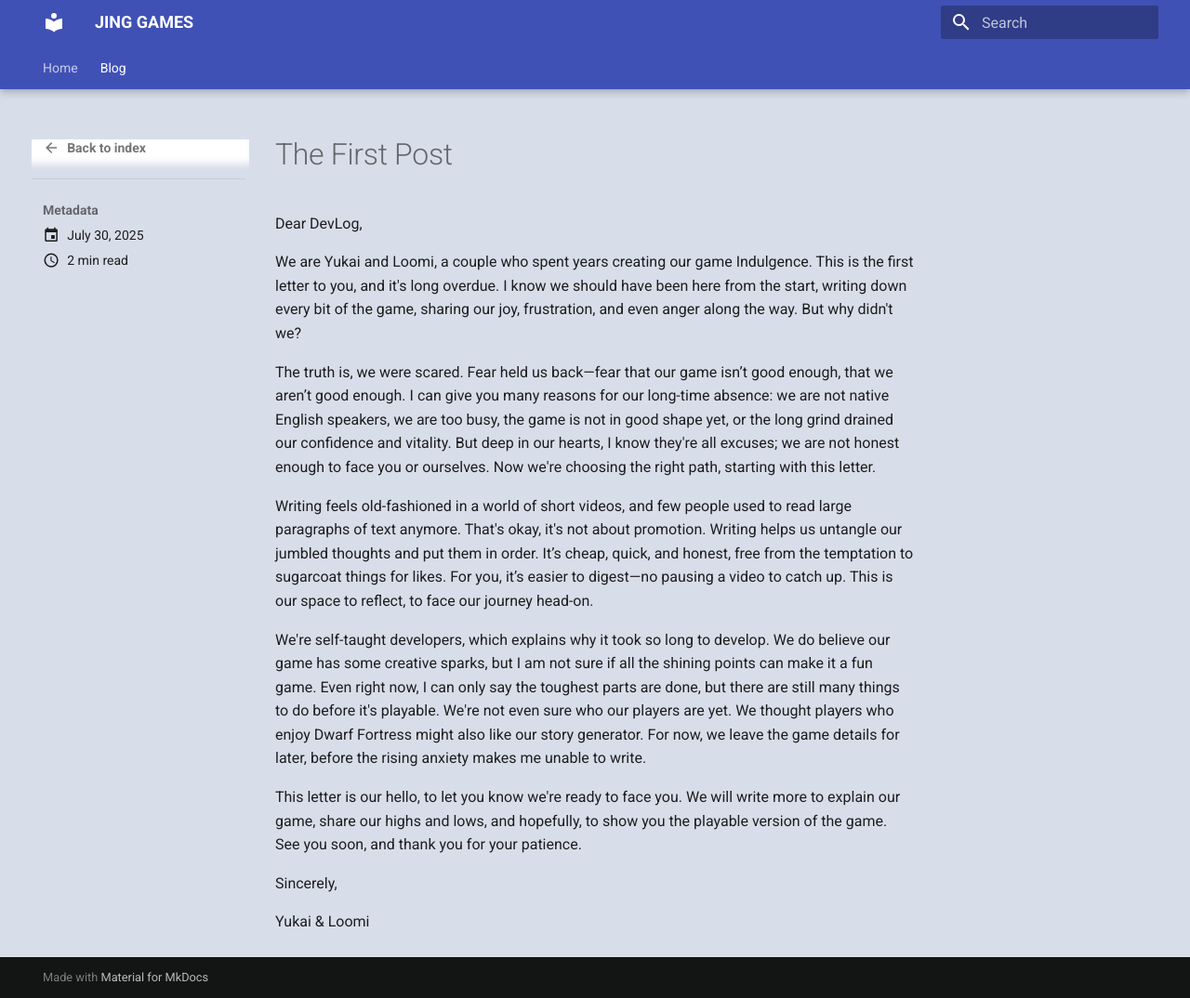
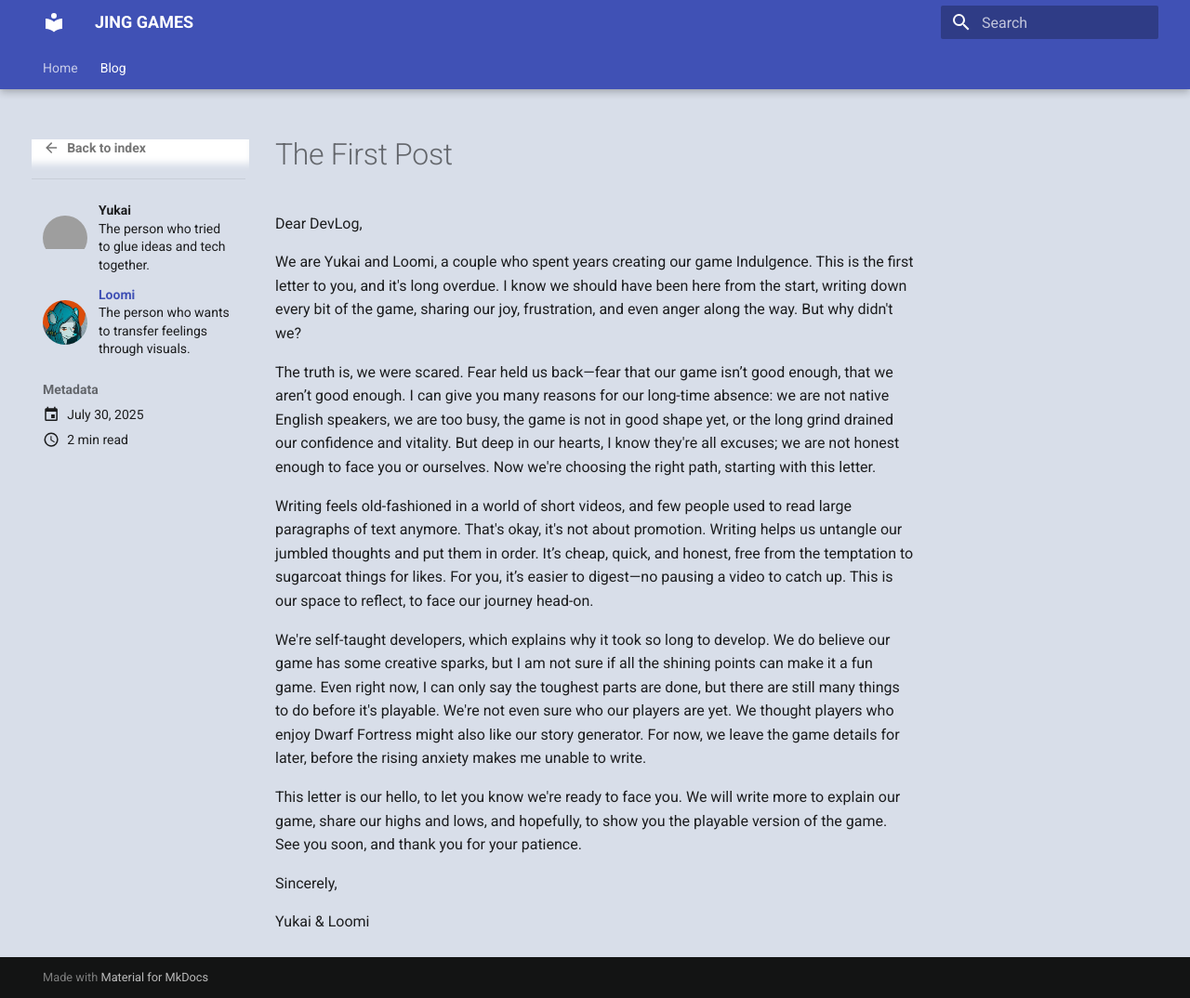
Before and after one commit to MatrixBai/jing_games_site, an MkDocs documentation site: the page built from docs/blog/posts/the_first_blog.md, in a window 1280 px wide and 1074 px high. Shown: the whole window at 93% size. Built offline with MkDocs 1.6.1 and Material for MkDocs 9.7.7, drawn with Linux system fonts in a browser that asks for light colours.

Commit message:
Add author metadata and avatars to blog
Introduced .authors.yml with author details, added avatar images for Yukai and Loomi, and updated the first blog post to include author metadata.

```diff
--- a/docs/blog/posts/the_first_blog.md
+++ b/docs/blog/posts/the_first_blog.md
@@ -2,6 +2,9 @@
 date: 2025-07-30
 title: The First Post
 cover_image: images/my-image.jpg
+authors:
+  - yukai
+  - loomi
 ---
 
 Dear DevLog,
```
Also changed, not shown: docs/blog/.authors.yml (added, +10 -0 lines), docs/blog/assets/image/loomi_avatar.jpg (added), docs/blog/assets/image/yukai_avatar.jpg (added).
